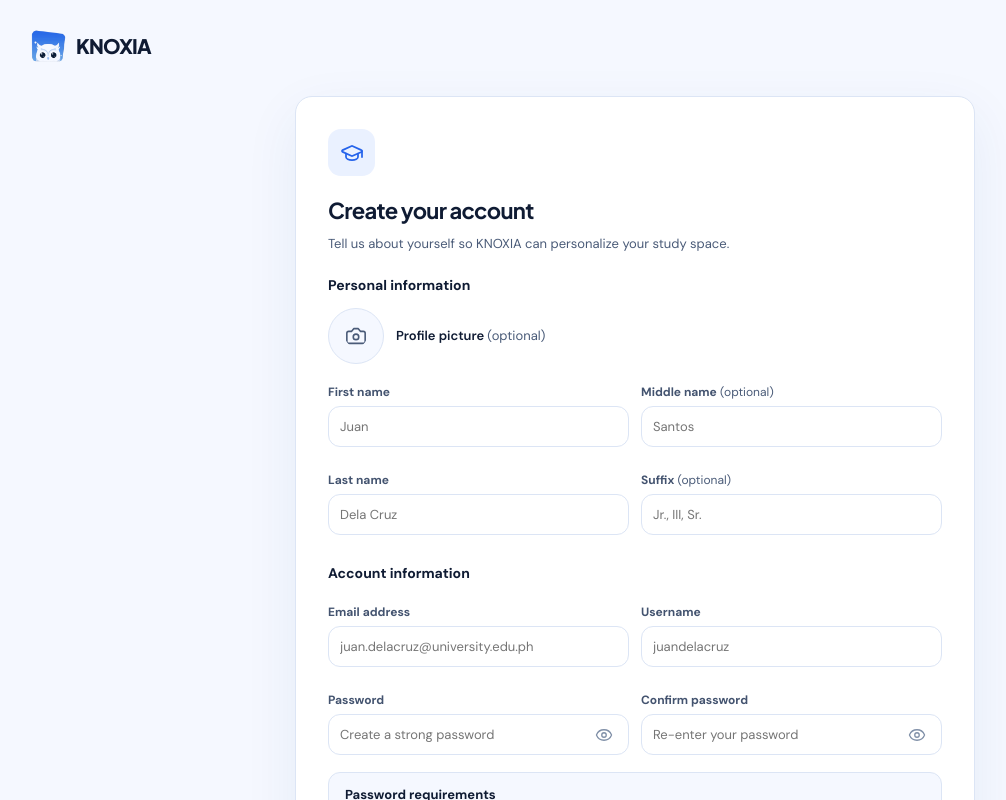
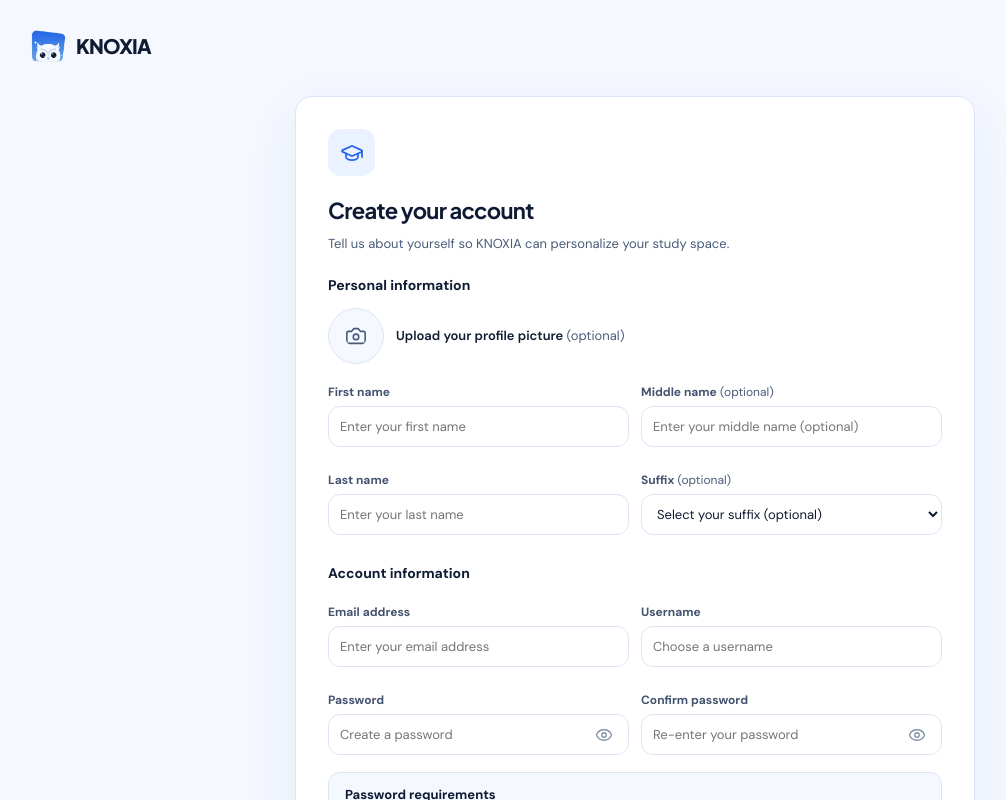
Before and after one commit to Kenzaide/KNOXIA, a React (Vite) app: page / in a window 1280 px wide. Both pictures are taken after a click on the button "Create account". Shown: the top 800 px of the page, without its empty margins (5-1011 px from the left). Built offline with nearby package versions, Linux system fonts and the light colour scheme.

Commit message:
Update placeholders in authentication forms for clarity and consistency

```diff
--- a/src/auth.jsx
+++ b/src/auth.jsx
@@ -35,7 +35,7 @@ export function Login() {
   const [busy, go] = useFake(() => { try { localStorage.setItem('knoxia-remember', remember ? '1' : ''); } catch { /* ignore */ } nav('/dashboard'); });
   return <Shell><Card icon={BrainCircuit} title="Welcome back!" sub="Sign in to continue learning and growing.">
     <form onSubmit={e => { e.preventDefault(); if (!busy) go(); }}>
-      <Field label="Email address"><input className="field" type="email" required autoComplete="email" placeholder="juan.delacruz@university.edu.ph" value={email} onChange={e => setEmail(e.target.value)} /></Field>
+      <Field label="Email address"><input className="field" type="email" required autoComplete="email" placeholder="Enter your email address" value={email} onChange={e => setEmail(e.target.value)} /></Field>
       <Field label="Password"><Password value={pw} onChange={e => setPw(e.target.value)} autoComplete="current-password" /></Field>
       <div className="login-opts"><label className="check-inline"><input type="checkbox" checked={remember} onChange={e => setRemember(e.target.checked)} /> Remember me</label><Link to="/forgot-password">Forgot password?</Link></div>
       <Submit busy={busy}>Log in</Submit></form>
@@ -44,7 +44,7 @@ export function Login() {
 }
 
 export function Register() {
-  const nav = useNavigate(); const blank = { first: '', middle: '', last: '', suffix: '', email: '', username: '', pw: '', pw2: '', sid: '', school: '', college: '', course: '', year: YEARS[0], section: '', terms: false, privacy: false };
+  const nav = useNavigate(); const blank = { first: '', middle: '', last: '', suffix: '', email: '', username: '', pw: '', pw2: '', sid: '', school: '', college: '', course: '', year: '', section: '', terms: false, privacy: false };
   const [f, setF] = useState(blank); const [err, setErr] = useState(''); const [photo, setPhoto] = useState('');
   const set = k => e => setF(x => ({ ...x, [k]: e.target.type === 'checkbox' ? e.target.checked : e.target.value }));
   const [busy, go] = useFake(() => { store.set('knoxia-email', f.email); store.set('knoxia-name', f.first); logEvent(`New user registered: ${f.first} ${f.last}`); nav('/verify-email'); });
@@ -57,17 +57,17 @@ export function Register() {
   return <Shell wide><Card wide icon={GraduationCap} title="Create your account" sub="Tell us about yourself so KNOXIA can personalize your study space.">
     <form onSubmit={submit}>
       <fieldset><legend>Personal information</legend>
-        <label className="photo-pick">{photo ? <img src={photo} alt="Profile preview" /> : <Camera size={22} />}<input type="file" accept="image/png,image/jpeg" hidden onChange={e => { const x = e.target.files[0]; if (x) setPhoto(URL.createObjectURL(x)); }} /><span>Profile picture <em>(optional)</em></span></label>
-        <div className="form-grid"><Field label="First name"><input className="field" required autoComplete="given-name" placeholder="Juan" value={f.first} onChange={set('first')} /></Field><Field label="Middle name" optional><input className="field" autoComplete="additional-name" placeholder="Santos" value={f.middle} onChange={set('middle')} /></Field>
-          <Field label="Last name"><input className="field" required autoComplete="family-name" placeholder="Dela Cruz" value={f.last} onChange={set('last')} /></Field><Field label="Suffix" optional><input className="field" placeholder="Jr., III, Sr." value={f.suffix} onChange={set('suffix')} /></Field></div></fieldset>
+        <label className="photo-pick">{photo ? <img src={photo} alt="Profile preview" /> : <Camera size={22} />}<input type="file" accept="image/png,image/jpeg" hidden onChange={e => { const x = e.target.files[0]; if (x) setPhoto(URL.createObjectURL(x)); }} /><span>Upload your profile picture <em>(optional)</em></span></label>
+        <div className="form-grid"><Field label="First name"><input className="field" required autoComplete="given-name" placeholder="Enter your first name" value={f.first} onChange={set('first')} /></Field><Field label="Middle name" optional><input className="field" autoComplete="additional-name" placeholder="Enter your middle name (optional)" value={f.middle} onChange={set('middle')} /></Field>
+          <Field label="Last name"><input className="field" required autoComplete="family-name" placeholder="Enter your last name" value={f.last} onChange={set('last')} /></Field><Field label="Suffix" optional><select className="field" value={f.suffix} onChange={set('suffix')}><option value="">Select your suffix (optional)</option>{['Jr.', 'Sr.', 'II', 'III', 'IV', 'V'].map(x => <option key={x}>{x}</option>)}</select></Field></div></fieldset>
       <fieldset><legend>Account information</legend>
-        <div className="form-grid"><Field label="Email address"><input className="field" type="email" required autoComplete="email" placeholder="juan.delacruz@university.edu.ph" value={f.email} onChange={set('email')} /></Field><Field label="Username"><input className="field" required autoComplete="username" placeholder="juandelacruz" value={f.username} onChange={set('username')} /></Field>
-          <Field label="Password"><Password value={f.pw} onChange={set('pw')} placeholder="Create a strong password" autoComplete="new-password" /></Field><Field label="Confirm password"><Password value={f.pw2} onChange={set('pw2')} placeholder="Re-enter your password" autoComplete="new-password" /><Match a={f.pw} b={f.pw2} /></Field></div><PasswordRules pw={f.pw} /></fieldset>
+        <div className="form-grid"><Field label="Email address"><input className="field" type="email" required autoComplete="email" placeholder="Enter your email address" value={f.email} onChange={set('email')} /></Field><Field label="Username"><input className="field" required autoComplete="username" placeholder="Choose a username" value={f.username} onChange={set('username')} /></Field>
+          <Field label="Password"><Password value={f.pw} onChange={set('pw')} placeholder="Create a password" autoComplete="new-password" /></Field><Field label="Confirm password"><Password value={f.pw2} onChange={set('pw2')} placeholder="Re-enter your password" autoComplete="new-password" /><Match a={f.pw} b={f.pw2} /></Field></div><PasswordRules pw={f.pw} /></fieldset>
       <fieldset><legend>Academic information</legend>
-        <div className="form-grid"><Field label="University / School"><input className="field wide-field" required autoComplete="organization" placeholder="e.g. University of the Philippines Diliman" value={f.school} onChange={set('school')} /></Field>
-          <Field label="Student ID number"><input className="field" required placeholder="e.g. 2023-00123" value={f.sid} onChange={set('sid')} /></Field><Field label="College / Department"><input className="field" required placeholder="e.g. College of Computer Studies" value={f.college} onChange={set('college')} /></Field>
-          <Field label="Course / Program"><input className="field" required placeholder="e.g. BS Computer Science" value={f.course} onChange={set('course')} /></Field><Field label="Year level"><select className="field" value={f.year} onChange={set('year')}>{YEARS.map(c => <option key={c}>{c}</option>)}</select></Field>
-          <Field label="Section" optional><input className="field" placeholder="e.g. 3A" value={f.section} onChange={set('section')} /></Field></div></fieldset>
+        <div className="form-grid"><Field label="University / School"><input className="field wide-field" required autoComplete="organization" placeholder="Enter your university or school name" value={f.school} onChange={set('school')} /></Field>
+          <Field label="Student ID number"><input className="field" required placeholder="Enter your student ID number" value={f.sid} onChange={set('sid')} /></Field><Field label="College / Department"><input className="field" required placeholder="Select your college or department" value={f.college} onChange={set('college')} /></Field>
+          <Field label="Course / Program"><input className="field" required placeholder="Select your course or program" value={f.course} onChange={set('course')} /></Field><Field label="Year level"><select className="field" required value={f.year} onChange={set('year')}><option value="" disabled>Select your year level</option>{YEARS.map(c => <option key={c}>{c}</option>)}</select></Field>
+          <Field label="Section" optional><input className="field" placeholder="Enter your section (optional)" value={f.section} onChange={set('section')} /></Field></div></fieldset>
       <div className="agree"><label className="check-inline"><input type="checkbox" checked={f.terms} onChange={set('terms')} /> I agree to the <Link to="/terms" target="_blank">Terms and Conditions</Link></label><label className="check-inline"><input type="checkbox" checked={f.privacy} onChange={set('privacy')} /> I agree to the <Link to="/privacy" target="_blank">Privacy Policy</Link></label></div>
       <Err msg={err} /><Submit busy={busy}>Create account</Submit></form>
     <div className="auth-switch">Already have an account? <Link to="/login">Log in</Link></div></Card></Shell>;
@@ -77,7 +77,7 @@ export function Forgot() {
   const [email, setEmail] = useState(''); const [sent, setSent] = useState(false);
   const [busy, go] = useFake(() => { store.set('knoxia-email', email); setSent(true); });
   return <Shell><Card icon={KeyRound} title="Forgot password?" sub="Enter your registered email and we’ll send you a link to reset it.">
-    <form onSubmit={e => { e.preventDefault(); if (!busy) go(); }}><Field label="Registered email address"><input className="field" type="email" required autoComplete="email" placeholder="juan.delacruz@university.edu.ph" value={email} onChange={e => setEmail(e.target.value)} /></Field><Submit busy={busy}>Send reset link</Submit>
+    <form onSubmit={e => { e.preventDefault(); if (!busy) go(); }}><Field label="Registered email address"><input className="field" type="email" required autoComplete="email" placeholder="Enter your email address" value={email} onChange={e => setEmail(e.target.value)} /></Field><Submit busy={busy}>Send reset link</Submit>
       {sent && <p className="auth-sent">If an account exists for {email}, a reset link is on its way. <Link to="/reset-password">Open reset page (demo)</Link></p>}</form>
     <div className="auth-switch"><Link to="/login">Back to login</Link></div></Card></Shell>;
 }
@@ -87,7 +87,7 @@ export function ResetPassword() {
   const [busy, go] = useFake(() => { toast('Password updated'); nav('/login'); });
   return <Shell><Card icon={KeyRound} title="Set a new password" sub="Choose a password you haven’t used before.">
     <form onSubmit={e => { e.preventDefault(); if (busy) return; if (!pwOk(pw)) return setErr('Your password doesn’t meet all the requirements listed below.'); if (pw !== pw2) return setErr('Passwords do not match.'); setErr(''); go(); }}>
-      <Field label="New password"><Password value={pw} onChange={e => setPw(e.target.value)} placeholder="Create a new password" autoComplete="new-password" /></Field><Field label="Confirm new password"><Password value={pw2} onChange={e => setPw2(e.target.value)} placeholder="Re-enter your new password" autoComplete="new-password" /><Match a={pw} b={pw2} /></Field><PasswordRules pw={pw} />
+      <Field label="New password"><Password value={pw} onChange={e => setPw(e.target.value)} placeholder="Create a password" autoComplete="new-password" /></Field><Field label="Confirm new password"><Password value={pw2} onChange={e => setPw2(e.target.value)} placeholder="Re-enter your password" autoComplete="new-password" /><Match a={pw} b={pw2} /></Field><PasswordRules pw={pw} />
       <Err msg={err} /><Submit busy={busy}>Update password</Submit></form><div className="auth-switch"><Link to="/login">Back to login</Link></div></Card></Shell>;
 }
 
```
